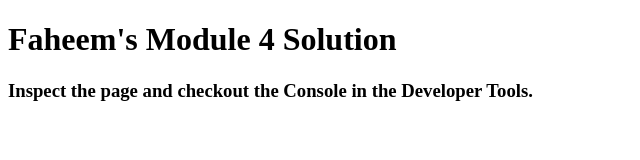
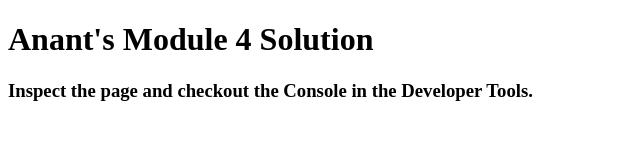
Before and after one commit to anant2003/coursera-test, a plain HTML site: page Module-4-solution/index.html in a window 1280 px wide. Shown: the whole page, without its empty margins (0-640 px from the left). Drawn offline with Linux system fonts and the light colour scheme.

Commit message:
Update index.html

```diff
--- a/Module-4-solution/index.html
+++ b/Module-4-solution/index.html
@@ -11,7 +11,7 @@
   <script src="script.js"></script>
 </head>
 <body>
-  <h1>Faheem's Module 4 Solution</h1>
+  <h1>Anant's Module 4 Solution</h1>
   <h3>Inspect the page and checkout the Console in the Developer Tools.</h3>
 </body>
 </html>
```
